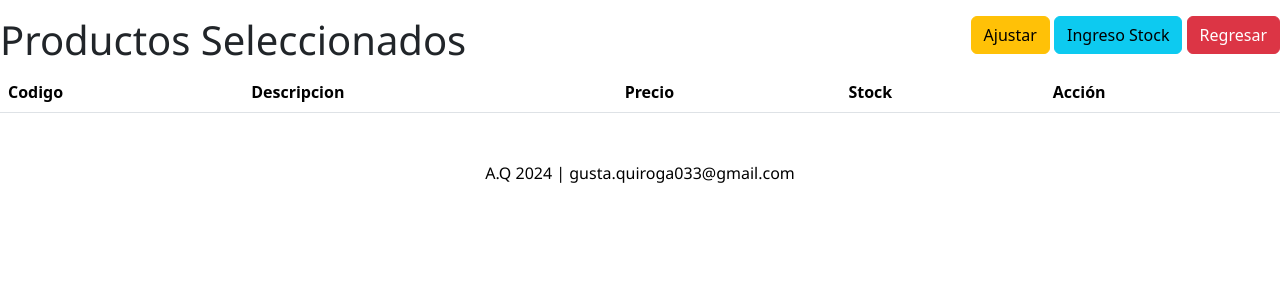
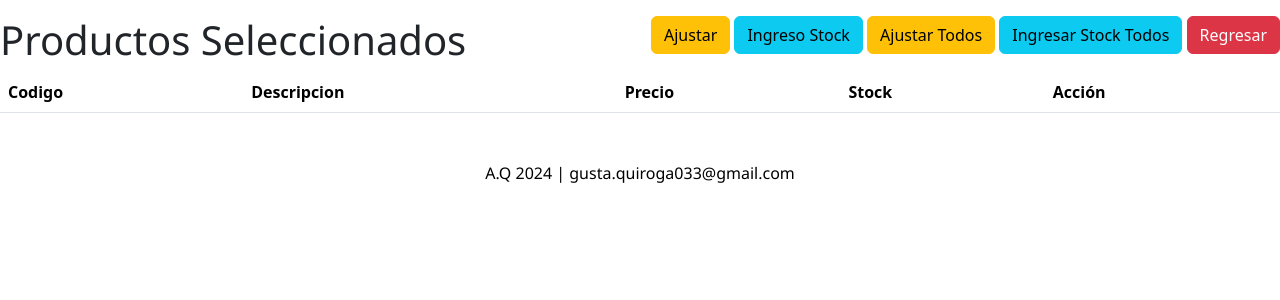
Before and after one commit to guccho6w9/SalesWebSystem, a Django app: page /listar_productos_seleccionados/ in a window 1280 px wide. Shown: the part 138-438 px from the top of the page. Run offline with Django 4.2, Linux system fonts and the light colour scheme; lists and menus that the app fills with data are empty.

Commit message:
agregado funciones

```diff
--- a/SCS/urls.py
+++ b/SCS/urls.py
@@ -57,6 +57,8 @@ urlpatterns = [
     path('historial_factura/', views.historial_factura, name='historial_factura'),
     path('historialfactura/', views.ir_historialfactura, name='ir_historialfactura'),
     path('borrar_historial_facturas/', views.borrar_historial_facturas, name='borrar_historial_facturas'),
+    path("ajustar_todos_precios/", views.ajustar_todos_precios, name="ajustar_todos_precios"),
+    path("ingresar_stock_todos_productos/", views.ingresar_stock_todos_productos, name="ingresar_stock_todos_productos"),
 
 
 
--- a/controlStock/templates/listar_productos_seleccionados.html
+++ b/controlStock/templates/listar_productos_seleccionados.html
@@ -34,9 +34,28 @@
     <h1>Productos Seleccionados</h1>
     <div>
         <!-- Agrega este botón en la tabla donde se listan los productos seleccionados -->
-        <button type="button" class="btn btn-warning" data-bs-toggle="modal" data-bs-target="#ajustarModal">
-            Ajustar
-        </button>
+        <div class="d-flex justify-content-between">
+            <div>
+                <!-- Botones para ajustar precios -->
+                <button type="button" class="btn btn-warning" data-bs-toggle="modal" data-bs-target="#ajustarModal">
+                    Ajustar
+                </button>
+
+                <!-- Botones para ingresar stock -->
+                <button type="button" class="btn btn-info" data-bs-toggle="modal" data-bs-target="#ingresoStockModal">
+                    Ingreso Stock
+                </button>
+                <button type="button" class="btn btn-warning" data-bs-toggle="modal" data-bs-target="#ajustarTodosModal">
+                    Ajustar Todos
+                </button>
+                <button type="button" class="btn btn-info" data-bs-toggle="modal" data-bs-target="#ingresarTodosModal">
+                    Ingresar Stock Todos
+                </button>
+
+                <!-- Botón para regresar -->
+                <a href="{% url 'limpiar_productos_seleccionados' %}" class="btn btn-danger">Regresar</a>
+            </div>
+        </div>
 
         <!-- Agrega esta ventana modal al final de tu archivo producto.html -->
         <div class="modal fade" id="ajustarModal" tabindex="-1" role="dialog" aria-labelledby="ajustarModalLabel" aria-hidden="true">
@@ -61,9 +80,7 @@
         </div>
 
 
-        <button type="button" class="btn btn-info" data-bs-toggle="modal" data-bs-target="#ingresoStockModal">
-            Ingreso Stock
-        </button>
+
 
         <div class="modal fade" id="ingresoStockModal" tabindex="-1" role="dialog" aria-labelledby="ingresoStockModalLabel" aria-hidden="true">
             <div class="modal-dialog" role="document">
@@ -87,8 +104,54 @@
             </div>
         </div>
 
-        <!-- Botón "Descartar" para limpiar la página -->
-        <a href="{% url 'limpiar_productos_seleccionados' %}" class="btn btn-danger">Regresar</a>
+
+
+
+        <div class="modal fade" id="ajustarTodosModal" tabindex="-1" role="dialog" aria-labelledby="ajustarTodosModalLabel" aria-hidden="true">
+            <div class="modal-dialog" role="document">
+                <div class="modal-content">
+                    <div class="modal-header">
+                        <h5 class="modal-title" id="ajustarTodosModalLabel">Ajustar Todos los Precios</h5>
+                        <button type="button" class="btn-close" data-bs-dismiss="modal" aria-label="Close"></button>
+                    </div>
+                    <div class="modal-body">
+                        <form method="post" action="{% url 'ajustar_todos_precios' %}">
+                            {% csrf_token %}
+                            <div class="mb-3">
+                                <label for="porcentaje">Porcentaje de Ajuste:</label>
+                                <input type="number" class="form-control" id="porcentaje" name="porcentaje" step="0.01" required>
+                            </div>
+                            <button type="submit" class="btn btn-primary">Aplicar Ajuste</button>
+                        </form>
+                    </div>
+                </div>
+            </div>
+        </div>
+
+
+
+        <div class="modal fade" id="ingresarTodosModal" tabindex="-1" role="dialog" aria-labelledby="ingresarTodosModalLabel" aria-hidden="true">
+            <div class="modal-dialog" role="document">
+                <div class="modal-content">
+                    <div class="modal-header">
+                        <h5 class="modal-title" id="ingresarTodosModalLabel">Ingresar Stock a Todos los Productos</h5>
+                        <button type="button" class="btn-close" data-bs-dismiss="modal" aria-label="Close"></button>
+                    </div>
+                    <div class="modal-body">
+                        <form method="post" action="{% url 'ingresar_stock_todos_productos' %}">
+                            {% csrf_token %}
+                            <div class="mb-3">
+                                <label for="cantidad">Cantidad a Ingresar:</label>
+                                <input type="number" class="form-control" id="cantidad" name="cantidad" required>
+                            </div>
+                            <button type="submit" class="btn btn-primary">Agregar Stock</button>
+                        </form>
+                    </div>
+                </div>
+            </div>
+        </div>
+
+
 
     </div>
 </div>
--- a/controlStock/templates/producto/carrito_productos.html
+++ b/controlStock/templates/producto/carrito_productos.html
@@ -91,8 +91,7 @@
                         <th>Descripción</th>
                         <th>Cantidad</th>
                         <th>Precio Unitario</th>
-                        <th>Subtotal</th>
-                        <th>Acciones</th> <!-- Agregué esta columna para botones de acción -->
+                        <th>Subtotal</th> <!-- Agregué esta columna para botones de acción -->
                     </tr>
                 </thead>
                 <!-- Cuerpo de la tabla -->
@@ -102,7 +101,7 @@
                         <td>{{ producto.cod }}</td>
                         <td>{{ producto.des }}</td>
                         <td>{{ producto.cantidad }}</td> <!-- Si deseas mostrar el stock -->
-                        <td>{{ precio|floatformat:2 }}</td>
+                        <td>{{ producto.pre|floatformat:2 }}</td>
                         <td>{{ producto.subtotal|floatformat:2 }}</td>
                         <!-- Input oculto para enviar el ID del producto -->
                         <input type="hidden" name="producto" value="{{ producto.id_pd }}">
--- a/controlStock/templates/producto/historial_factura.html
+++ b/controlStock/templates/producto/historial_factura.html
@@ -38,8 +38,8 @@
                     {% endif %}
                     <td>{{ producto.producto.des }}</td>
                     <td>{{ producto.cantidad }}</td>
-                    <td>{{ producto.producto.pre }}</td>
-                    <td>{{ producto.subtotal }}</td>
+                    <td>{{ producto.producto.pre|floatformat:2 }}</td>
+                    <td>{{ producto.subtotal|floatformat:2 }}</td>
                 </tr>
                 {% endfor %}
                 <tr>
--- a/controlStock/templates/producto/producto.html
+++ b/controlStock/templates/producto/producto.html
@@ -577,11 +577,11 @@
 
         function updateSelectAllButtonState() {
             const allChecked = Array.from(checkboxes).every(checkbox => checkbox.checked);
-            selectAllButton.innerText = allChecked ? 'Deseleccionar Todos' : 'Seleccionar Todos';
+            selectAllButton.innerText = allChecked ? 'Deseleccionar pagina' : 'Seleccionar pagina';
         }
 
         selectAllButton.addEventListener('click', function () {
-            const checkValue = selectAllButton.innerText === 'Seleccionar Todos';
+            const checkValue = selectAllButton.innerText === 'Seleccionar pagina';
             checkboxes.forEach((checkbox) => {
                 checkbox.checked = checkValue;
             });
--- a/controlStock/views.py
+++ b/controlStock/views.py
@@ -442,6 +442,52 @@ def actualizar_productos_seleccionados(request):
     return JsonResponse({'error': 'Solicitud no válida.'}, status=400)
 
 
+def ajustar_todos_precios(request):
+    if request.method == 'POST':
+        porcentaje = request.POST.get('porcentaje')
+        try:
+            porcentaje = float(porcentaje)
+            # Guardar los precios anteriores antes de ajustarlos
+            productos = Producto.objects.all()
+            precios_anteriores = {producto.id_pd: producto.pre for producto in productos}
+
+            # Ajustar los precios utilizando update
+            Producto.objects.update(pre=F('pre') * (1 + porcentaje / 100))
+
+            # Guardar los cambios en el historial
+            for producto_id, precio_anterior in precios_anteriores.items():
+                producto_actualizado = Producto.objects.get(id_pd=producto_id)
+                HistorialProducto.objects.create(
+                    producto=producto_actualizado,
+                    cod_anterior=producto_actualizado.cod,
+                    nombre_anterior=producto_actualizado.des,
+                    id_anterior=producto_actualizado.id_pd,
+                    precio_anterior=precio_anterior,
+                    precio_actualizado=producto_actualizado.pre,
+                    fecha_cambio=timezone.now()
+                )
+
+            messages.success(request, 'Se ajustaron los precios de todos los productos correctamente.')
+        except ValueError:
+            messages.error(request, 'El porcentaje debe ser un número válido.')
+        return redirect('producto')  # Redirige a la página de productos
+    return render(request, 'listar_productos_seleccionados.html')
+
+def ingresar_stock_todos_productos(request):
+    if request.method == 'POST':
+        cantidad = request.POST.get('cantidad')
+        try:
+            cantidad = int(cantidad)
+            productos = Producto.objects.all()
+            for producto in productos:
+                producto.stock += cantidad
+                producto.save()
+            messages.success(request, 'Se ingresó stock a todos los productos correctamente.')
+        except ValueError:
+            messages.error(request, 'La cantidad debe ser un número entero válido.')
+        return redirect('producto')  # Redirige a la página de productos
+    return render(request, 'listar_productos_seleccionados.html')  # Cambia 'tu_template.html' por el nombre de tu template
+
 def agregar_producto_facturacion(request):
     if request.method == 'POST':
         product_id = request.POST.get('product_id')
@@ -666,6 +712,9 @@ def registrar_factura(request):
         # Asignar el total de la factura a la instancia de HistorialFactura
         factura.total = total_factura
         factura.save()
+        productos_en_carrito = Producto.objects.filter(en_carrito=True)
+        productos_en_carrito.update(en_carrito=False)
+
 
         # Redirigir a la página de historial de facturas
         return redirect('ir_historialfactura')
```
Also changed, not shown: db.sqlite3.
